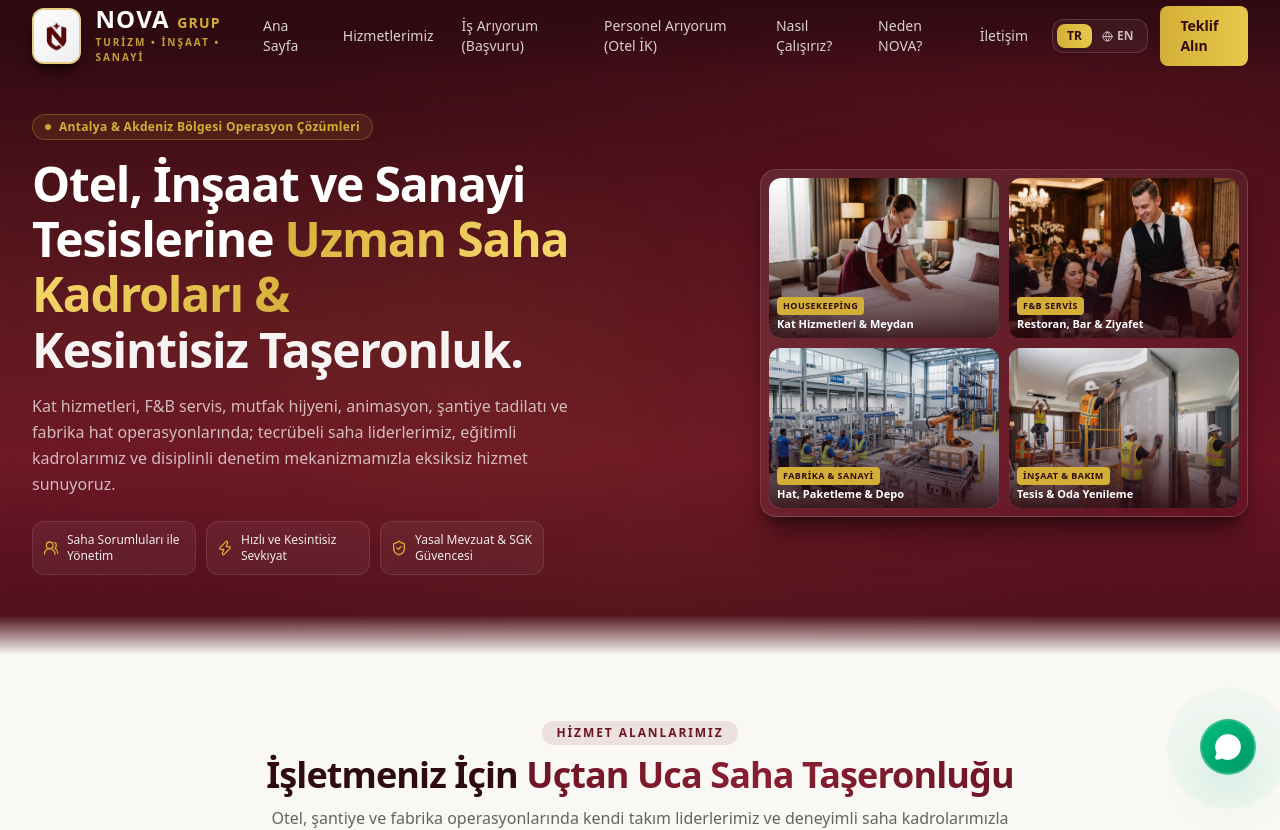
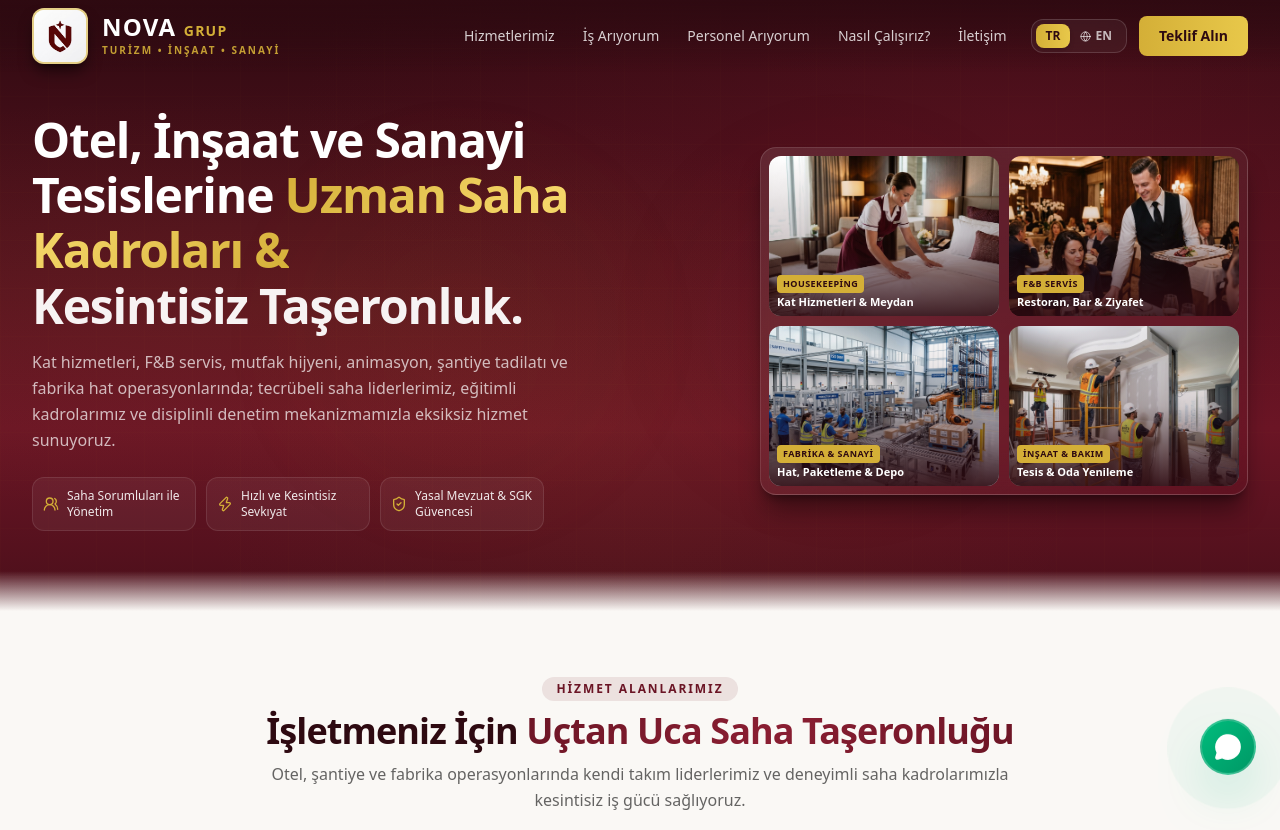
Before and after one commit to novadigital-official/novagrup, a Next.js app: page / in a window 1280 px wide. Shown: the top 830 px of the page. Built offline with nearby package versions, Linux system fonts and the light colour scheme.

Commit message:
feat(clean-ui): remove top badge, remove parentheses, add direct tab hash routing

```diff
--- a/src/components/ApplicationHub.tsx
+++ b/src/components/ApplicationHub.tsx
@@ -1,12 +1,26 @@
 "use client";
 
-import { useState } from "react";
+import { useState, useEffect } from "react";
 import { motion } from "framer-motion";
-import { UserCheck, Building2, Send, CheckCircle2, Phone, Briefcase, Users, Calendar, Sparkles } from "lucide-react";
+import { UserCheck, Building2, Send, CheckCircle2, Phone, Briefcase, Users, Calendar } from "lucide-react";
 import { siteConfig } from "@/config/site";
 
 export default function ApplicationHub() {
   const [activeTab, setActiveTab] = useState<"jobSeeker" | "corporate">("jobSeeker");
+
+  useEffect(() => {
+    const handleHash = () => {
+      const hash = window.location.hash;
+      if (hash === "#is-ariyorum") {
+        setActiveTab("jobSeeker");
+      } else if (hash === "#personel-ariyorum") {
+        setActiveTab("corporate");
+      }
+    };
+    handleHash();
+    window.addEventListener("hashchange", handleHash);
+    return () => window.removeEventListener("hashchange", handleHash);
+  }, []);
 
   // Job Seeker Form State
   const [jobName, setJobName] = useState("");
@@ -64,6 +78,10 @@ export default function ApplicationHub() {
 
   return (
     <section id="basvuru" className="py-20 relative bg-gradient-to-b from-brand-darkest via-brand-deeper to-brand-darkest overflow-hidden">
+      {/* Target Anchors for Direct Navbar Routing */}
+      <div id="is-ariyorum" className="absolute -top-24 pointer-events-none" />
+      <div id="personel-ariyorum" className="absolute -top-24 pointer-events-none" />
+
       {/* Background Glow */}
       <div className="absolute top-1/2 left-1/2 -translate-x-1/2 -translate-y-1/2 w-[600px] h-[400px] bg-gold/10 blur-[120px] rounded-full pointer-events-none" />
 
@@ -71,10 +89,6 @@ export default function ApplicationHub() {
 
         {/* Section Header */}
         <div className="text-center max-w-3xl mx-auto mb-10">
-          <div className="inline-flex items-center gap-2 px-3.5 py-1.5 rounded-full bg-gold/10 border border-gold/25 text-gold text-xs font-bold uppercase tracking-wider mb-3">
-            <Sparkles className="w-3.5 h-3.5" />
-            <span>Hızlı İletişim & Başvuru Masası</span>
-          </div>
           <h2 className="text-2xl sm:text-4xl font-extrabold text-white tracking-tight">
             İş mi Arıyorsunuz, <span className="text-gradient-gold">Personel mi?</span>
           </h2>
@@ -84,30 +98,32 @@ export default function ApplicationHub() {
         </div>
 
         {/* Dual Tab Switcher */}
-        <div className="flex justify-center mb-8">
-          <div className="p-1.5 rounded-2xl bg-white/5 border border-white/10 backdrop-blur-md flex items-center gap-2">
+        <div className="flex justify-center mb-8 px-2">
+          <div className="p-1.5 rounded-2xl bg-white/5 border border-white/10 backdrop-blur-md flex flex-col sm:flex-row items-center gap-2 w-full sm:w-auto">
             <button
+              type="button"
               onClick={() => setActiveTab("jobSeeker")}
-              className={`flex items-center gap-2.5 px-6 py-3 rounded-xl text-xs sm:text-sm font-bold transition-all cursor-pointer ${
+              className={`w-full sm:w-auto flex items-center justify-center gap-2 px-6 py-3 rounded-xl text-xs sm:text-sm font-bold transition-all cursor-pointer ${
                 activeTab === "jobSeeker"
-                  ? "bg-gradient-to-r from-gold via-amber-400 to-yellow-500 text-black shadow-lg shadow-gold/20 scale-[1.02]"
+                  ? "bg-gradient-to-r from-gold via-amber-400 to-yellow-500 text-black shadow-lg shadow-gold/20 scale-[1.01]"
                   : "text-slate-300 hover:text-white hover:bg-white/5"
               }`}
             >
-              <UserCheck className="w-4 h-4" />
-              <span>İş Arıyorum (Personel Başvurusu)</span>
+              <UserCheck className="w-4 h-4 flex-shrink-0" />
+              <span>İş Arıyorum</span>
             </button>
 
             <button
+              type="button"
               onClick={() => setActiveTab("corporate")}
-              className={`flex items-center gap-2.5 px-6 py-3 rounded-xl text-xs sm:text-sm font-bold transition-all cursor-pointer ${
+              className={`w-full sm:w-auto flex items-center justify-center gap-2 px-6 py-3 rounded-xl text-xs sm:text-sm font-bold transition-all cursor-pointer ${
                 activeTab === "corporate"
-                  ? "bg-gradient-to-r from-gold via-amber-400 to-yellow-500 text-black shadow-lg shadow-gold/20 scale-[1.02]"
+                  ? "bg-gradient-to-r from-gold via-amber-400 to-yellow-500 text-black shadow-lg shadow-gold/20 scale-[1.01]"
                   : "text-slate-300 hover:text-white hover:bg-white/5"
               }`}
             >
-              <Building2 className="w-4 h-4" />
-              <span>Personel Arıyorum (Otel / İşletme)</span>
+              <Building2 className="w-4 h-4 flex-shrink-0" />
+              <span>Personel Arıyorum</span>
             </button>
           </div>
         </div>
--- a/src/components/Hero.tsx
+++ b/src/components/Hero.tsx
@@ -49,25 +49,12 @@ export default function Hero() {
 
           {/* Left Column: Headline & Value Proposition */}
           <div className="lg:col-span-7 text-center lg:text-left">
-            {/* Top Badge */}
-            <motion.div
-              initial={{ opacity: 0, y: 15 }}
-              animate={{ opacity: 1, y: 0 }}
-              transition={{ duration: 0.4, delay: 0.1 }}
-              className="inline-flex items-center gap-2 px-3 py-1 rounded-full border border-gold/30 bg-gold/10 mb-4 backdrop-blur-md"
-            >
-              <div className="w-1.5 h-1.5 rounded-full bg-gold animate-subtle-pulse" />
-              <span className="text-gold text-xs font-semibold tracking-wide">
-                {t.hero.badge}
-              </span>
-            </motion.div>
-
             {/* Main Headline */}
             <motion.h1
               initial={{ opacity: 0, y: 20 }}
               animate={{ opacity: 1, y: 0 }}
               transition={{ duration: 0.5, delay: 0.2 }}
-              className="text-2xl sm:text-4xl lg:text-5xl font-black text-white leading-[1.15] mb-4 tracking-tight"
+              className="text-2xl sm:text-4xl lg:text-5xl font-black text-white leading-[1.15] mb-4 tracking-tight break-words"
             >
               {t.hero.headlinePart1}
               <span className="text-gradient-gold">{t.hero.headlineGold}</span>
@@ -80,7 +67,7 @@ export default function Hero() {
               initial={{ opacity: 0, y: 15 }}
               animate={{ opacity: 1, y: 0 }}
               transition={{ duration: 0.5, delay: 0.3 }}
-              className="text-sm sm:text-base text-white/70 leading-relaxed mb-6 max-w-xl mx-auto lg:mx-0 font-light"
+              className="text-xs sm:text-base text-white/70 leading-relaxed mb-6 max-w-xl mx-auto lg:mx-0 font-light break-words"
             >
               {t.hero.subheadline}
             </motion.p>
@@ -90,19 +77,19 @@ export default function Hero() {
               initial={{ opacity: 0, y: 15 }}
               animate={{ opacity: 1, y: 0 }}
               transition={{ duration: 0.5, delay: 0.4 }}
-              className="grid grid-cols-2 sm:grid-cols-3 gap-2.5 max-w-lg mx-auto lg:mx-0"
+              className="grid grid-cols-1 sm:grid-cols-3 gap-2.5 max-w-lg mx-auto lg:mx-0"
             >
               <div className="flex items-center gap-2 p-2.5 rounded-xl bg-white/5 border border-white/10 text-left">
                 <Users2 size={16} className="text-gold flex-shrink-0" />
-                <span className="text-xs text-white/90 font-medium">{t.hero.badge1}</span>
+                <span className="text-xs text-white/90 font-medium break-words">{t.hero.badge1}</span>
               </div>
               <div className="flex items-center gap-2 p-2.5 rounded-xl bg-white/5 border border-white/10 text-left">
                 <Zap size={16} className="text-gold flex-shrink-0" />
-                <span className="text-xs text-white/90 font-medium">{t.hero.badge2}</span>
+                <span className="text-xs text-white/90 font-medium break-words">{t.hero.badge2}</span>
               </div>
-              <div className="col-span-2 sm:col-span-1 flex items-center gap-2 p-2.5 rounded-xl bg-white/5 border border-white/10 text-left">
+              <div className="flex items-center gap-2 p-2.5 rounded-xl bg-white/5 border border-white/10 text-left">
                 <ShieldCheck size={16} className="text-gold flex-shrink-0" />
-                <span className="text-xs text-white/90 font-medium">{t.hero.badge3}</span>
+                <span className="text-xs text-white/90 font-medium break-words">{t.hero.badge3}</span>
               </div>
             </motion.div>
           </div>
--- a/src/components/Navbar.tsx
+++ b/src/components/Navbar.tsx
@@ -21,12 +21,10 @@ export default function Navbar() {
   }, []);
 
   const navLinks = [
-    { label: t.nav.home, href: "#hero" },
     { label: t.nav.departments, href: "#hizmetler" },
-    { label: language === "tr" ? "İş Arıyorum (Başvuru)" : "Job Application", href: "#basvuru" },
-    { label: language === "tr" ? "Personel Arıyorum (Otel İK)" : "Request Staffing", href: "#basvuru" },
+    { label: language === "tr" ? "İş Arıyorum" : "Job Application", href: "#is-ariyorum" },
+    { label: language === "tr" ? "Personel Arıyorum" : "Request Staff", href: "#personel-ariyorum" },
     { label: t.nav.workflow, href: "#is-akisi" },
-    { label: t.nav.whyUs, href: "#neden-nova" },
     { label: t.nav.contact, href: "#iletisim" },
   ];
 
```
